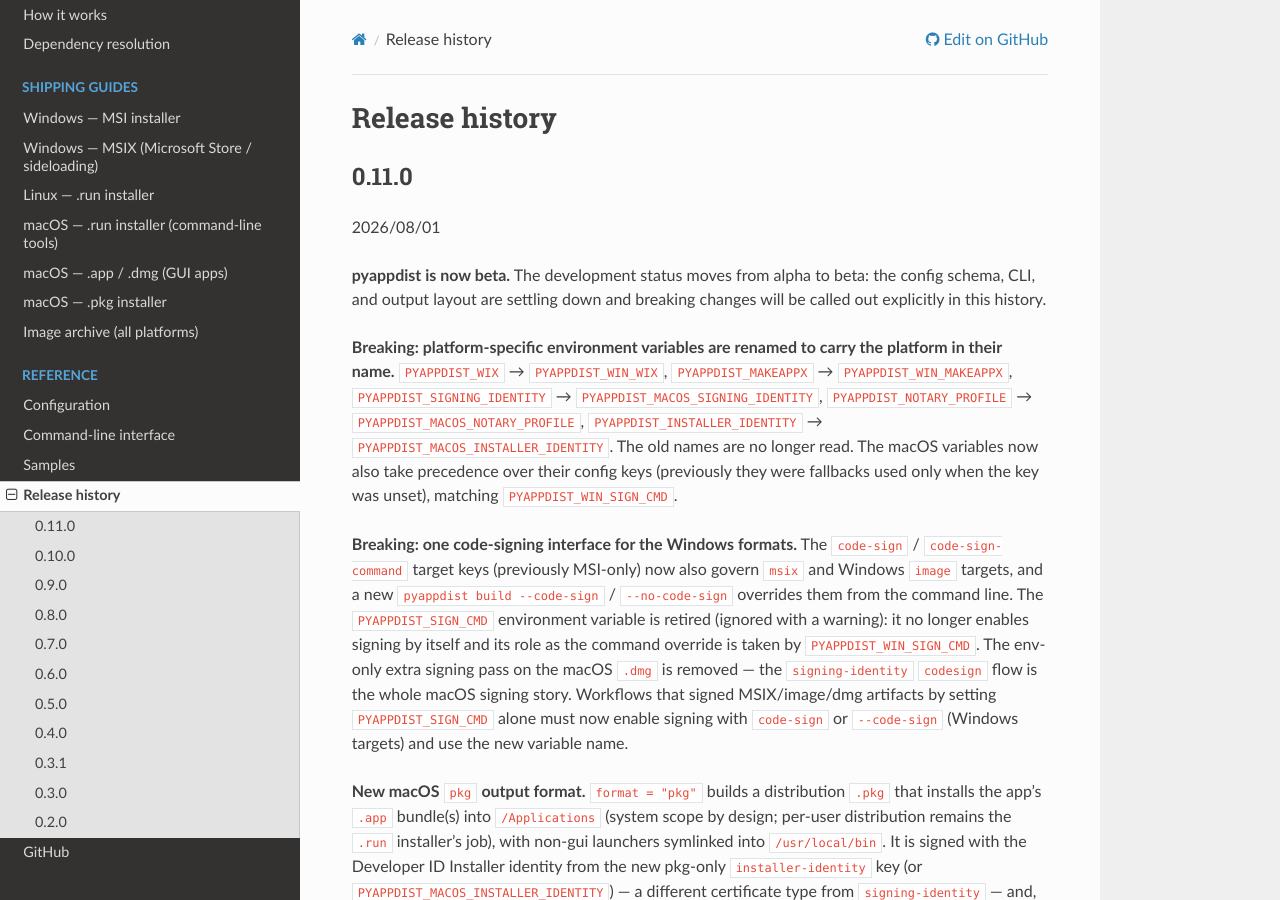
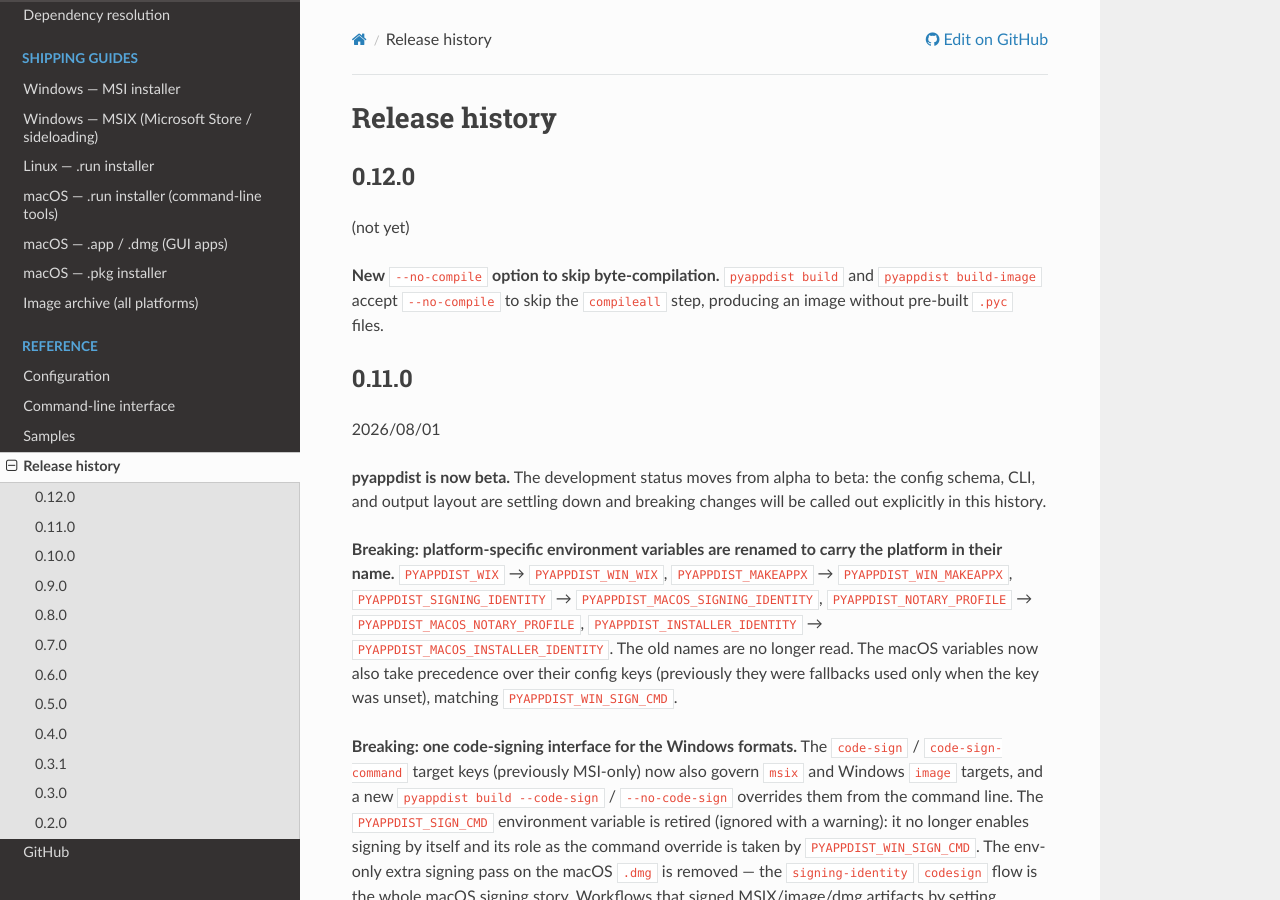
Before and after one commit to atsuoishimoto/pyappdist, a Sphinx documentation site: the page built from docs/history.rst, in a window 1280 px wide and 900 px high. Built offline with Sphinx 7.4.7 and the Read the Docs theme 3.1.0, drawn with Linux system fonts in a browser that asks for light colours.

Commit message:
Add help text for the build --no-compile option (#152)
* Add help text for the build --no-compile option

Give both build and build-image the same descriptive help string for
--no-compile, stating that it skips byte-compilation (compileall) of the
Python files in the image.

* Document the --no-compile option in the 0.12.0 release history

```diff
--- a/docs/history.rst
+++ b/docs/history.rst
@@ -1,5 +1,14 @@
 Release history
 ===============
+
+0.12.0
+------
+
+(not yet)
+
+**New** ``--no-compile`` **option to skip byte-compilation.** ``pyappdist
+build`` and ``pyappdist build-image`` accept ``--no-compile`` to skip the
+``compileall`` step, producing an image without pre-built ``.pyc`` files.
 
 0.11.0
 ------
```
Also changed, not shown: 1 other file.
